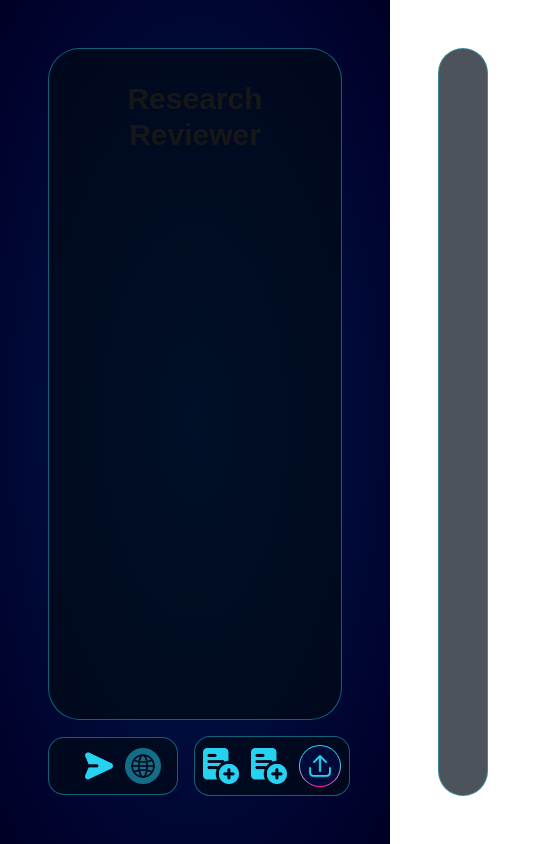
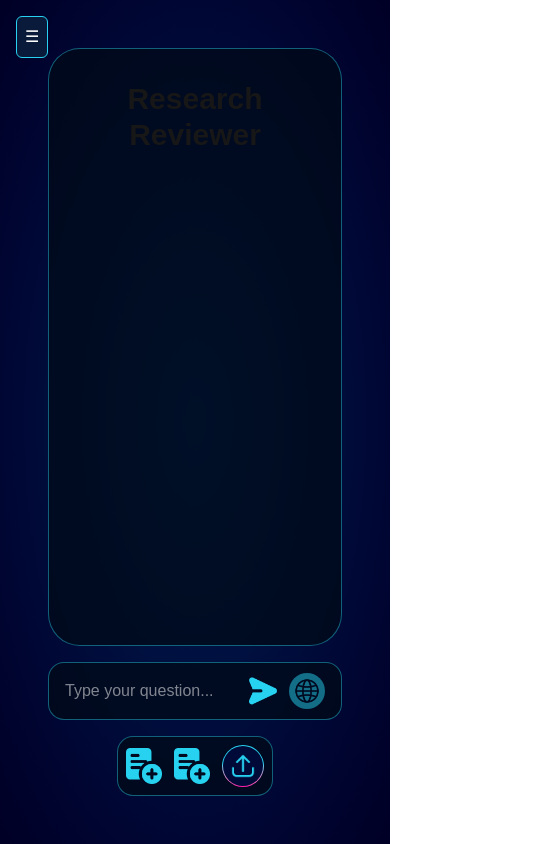
Before and after one commit to Neura-Agency/PDF-Scraper, a Next.js app in the folder Research Reviewer/researcher/: page / in a window 390 px wide. Shown: the whole page, 536 px wide, since content can reach past the window. Built offline with nearby package versions, Linux system fonts and the light colour scheme.

Commit message:
responsive

```diff
--- a/Research Reviewer/researcher/src/app/components/chat/UploadForm.tsx
+++ b/Research Reviewer/researcher/src/app/components/chat/UploadForm.tsx
@@ -22,7 +22,7 @@ export default function UploadForm({
 
   return (
     <>
-      <div className="flex flex-col h-screen w-full gap-4 p-12">
+      <div className="flex flex-col h-screen w-full gap-4 p-12 overflow-hidden">
         <Chatbox messages={chatmessages} loading={chatloading} aitext={setaichat} />
         <Upload
           setResponseData={setResponseData}
--- a/Research Reviewer/researcher/src/app/components/chat/chatbox/chatbox.tsx
+++ b/Research Reviewer/researcher/src/app/components/chat/chatbox/chatbox.tsx
@@ -16,7 +16,7 @@ const Chatbox = ({ messages = [], loading, aitext }: ChatboxProps) => {
   }, [messages]);
 
   return (
-    <div className="flex-1 overflow-hidden rounded-4xl bg-[#000B16]/70 border-1 border-[#27d2f070]">
+    <div className="flex-1 max-md:h-full overflow-hidden rounded-4xl bg-[#000B16]/70 border-1 border-[#27d2f070]">
         <main className="h-full overflow-y-auto custom-scrollbar p-8">
           <h1 className="text-3xl font-bold mb-4 text-center sticky">Research Reviewer</h1>
           <div className="space-y-4">
--- a/Research Reviewer/researcher/src/app/components/chat/textbar/upload.tsx
+++ b/Research Reviewer/researcher/src/app/components/chat/textbar/upload.tsx
@@ -63,7 +63,7 @@ export default function Upload({
 
   return (
     <>
-      <div className="flex items-center gap-4">
+      <div className="flex max-md:flex-col items-center gap-4">
         <div className="chat flex w-full justify-around p-2 bg-[#000B16]/70 border-1 border-[#27d2f070] rounded-2xl bg-opacity-48">
           <TextBox value={question} onChange={handleChange} />
           <div className="flex items-center gap-2 mx-2">
--- a/Research Reviewer/researcher/src/app/components/preview/preview/Preview.tsx
+++ b/Research Reviewer/researcher/src/app/components/preview/preview/Preview.tsx
@@ -18,8 +18,8 @@ const Preview = ({ responseData, loading }: PreviewProps) => {
   }, [responseData]);
 
   return (
-    <div className="min-h-screen p-12 h-full w-[60%]">
-      <div className="bg-[#000B16]/70 border-1 border-[#27d2f070] rounded-4xl bg-opacity-48 h-full p-4 overflow-hidden">
+    <div className="min-h-screen max-md:w-full p-12 h-full w-[60%]">
+      <div className="bg-[#000B16]/70 border-1 border-[#27d2f070] rounded-4xl bg-opacity-48 h-full max-md:w-full p-4 overflow-hidden">
         {showLoading && loading && <Loading showLoading={showLoading} />}
         {!loading && (
           <div
--- a/Research Reviewer/researcher/src/app/page.tsx
+++ b/Research Reviewer/researcher/src/app/page.tsx
@@ -9,11 +9,92 @@ export default function HomePage() {
   const [responseData, setResponseData] = useState<string>("");
   const [loading, setLoading] = useState<boolean>(false);
 
+  // Mobile nav
+  const [menuOpen, setMenuOpen] = useState<boolean>(false);
+  const [activeView, setActiveView] = useState<"upload" | "preview">("upload");
+
   return (
-    <main className="flex items-center justify-around h-screen w-screen bg-radial from-[#001F53] to-[#000026] backdrop-blur-3xl">
-      <UploadForm setResponseData={setResponseData} setLoading={setLoading} />
-      <span className="min-h-[90%] w-1 bg-gradient-to-t from-[#27D1F0] from-30% to-[#FF00AA]"></span>
-      <Preview responseData={responseData} loading={loading} />
+    <main className="flex max-md:flex-col items-center justify-around h-screen overflow-hidden w-screen bg-radial from-[#001F53] to-[#000026] backdrop-blur-3xl relative">
+      {/* ---------- MOBILE HAMBURGER ---------- */}
+      <div className="absolute top-4 left-4 md:hidden z-50">
+        <button
+          className="p-2 rounded-md bg-[#0a1a3a] border border-[#27D1F0] text-white"
+          onClick={() => setMenuOpen(!menuOpen)}
+        >
+          ☰
+        </button>
+      </div>
+
+      {/* ---------- DESKTOP LAYOUT ---------- */}
+      <div className="hidden md:flex items-center justify-around w-full h-full">
+        <UploadForm setResponseData={setResponseData} setLoading={setLoading} />
+        <span className="min-h-[90%] w-1 bg-gradient-to-t from-[#27D1F0] from-30% to-[#FF00AA]"></span>
+        <Preview responseData={responseData} loading={loading} />
+      </div>
+
+      {/* ---------- MOBILE CONTENT ---------- */}
+      <div className="md:hidden flex-1 w-full overflow-hidden mt-8">
+        {activeView === "upload" && (
+          <UploadForm
+            setResponseData={setResponseData}
+            setLoading={setLoading}
+          />
+        )}
+        {activeView === "preview" && (
+          <Preview responseData={responseData} loading={loading} />
+        )}
+      </div>
+
+      {/* ---------- MOBILE DRAWER MENU ---------- */}
+      {menuOpen && (
+        <div className="fixed inset-0 bg-black/60 backdrop-blur-sm z-40 flex">
+          <div className="w-3/4 max-w-xs h-full bg-[#0a1a3a] text-white p-6 shadow-lg rounded-r-2xl">
+            <div className="flex justify-between items-center mb-6">
+              <h2 className="text-lg font-semibold">Menu</h2>
+              <button
+                onClick={() => setMenuOpen(false)}
+                className="text-xl font-bold"
+              >
+                ✕
+              </button>
+            </div>
+            <nav className="flex flex-col gap-4">
+              <button
+                className={`text-left px-3 py-2 rounded-md ${
+                  activeView === "upload"
+                    ? "bg-gradient-to-r from-[#27D1F0] to-[#FF00AA] text-black font-semibold"
+                    : "hover:bg-white/10"
+                }`}
+                onClick={() => {
+                  setActiveView("upload");
+                  setMenuOpen(false);
+                }}
+              >
+                Upload
+              </button>
+              <button
+                className={`text-left px-3 py-2 rounded-md ${
+                  activeView === "preview"
+                    ? "bg-gradient-to-r from-[#27D1F0] to-[#FF00AA] text-black font-semibold"
+                    : "hover:bg-white/10"
+                }`}
+                onClick={() => {
+                  setActiveView("preview");
+                  setMenuOpen(false);
+                }}
+              >
+                Preview
+              </button>
+            </nav>
+          </div>
+
+          {/* Click outside closes menu */}
+          <div
+            className="flex-1"
+            onClick={() => setMenuOpen(false)}
+          ></div>
+        </div>
+      )}
     </main>
   );
 }
```
Also changed, not shown: 2 other files (tests, documents, lock files or other folders).
